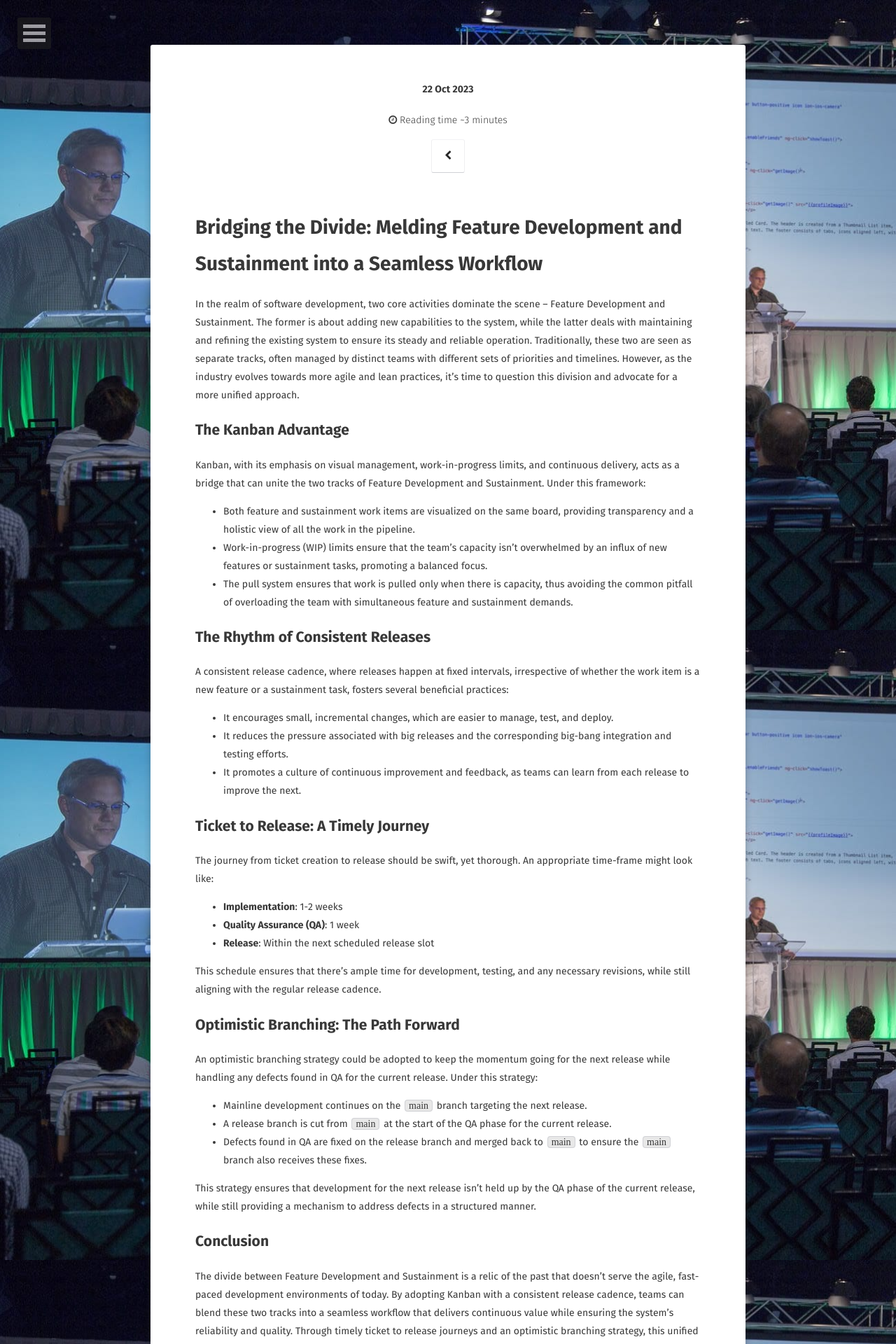
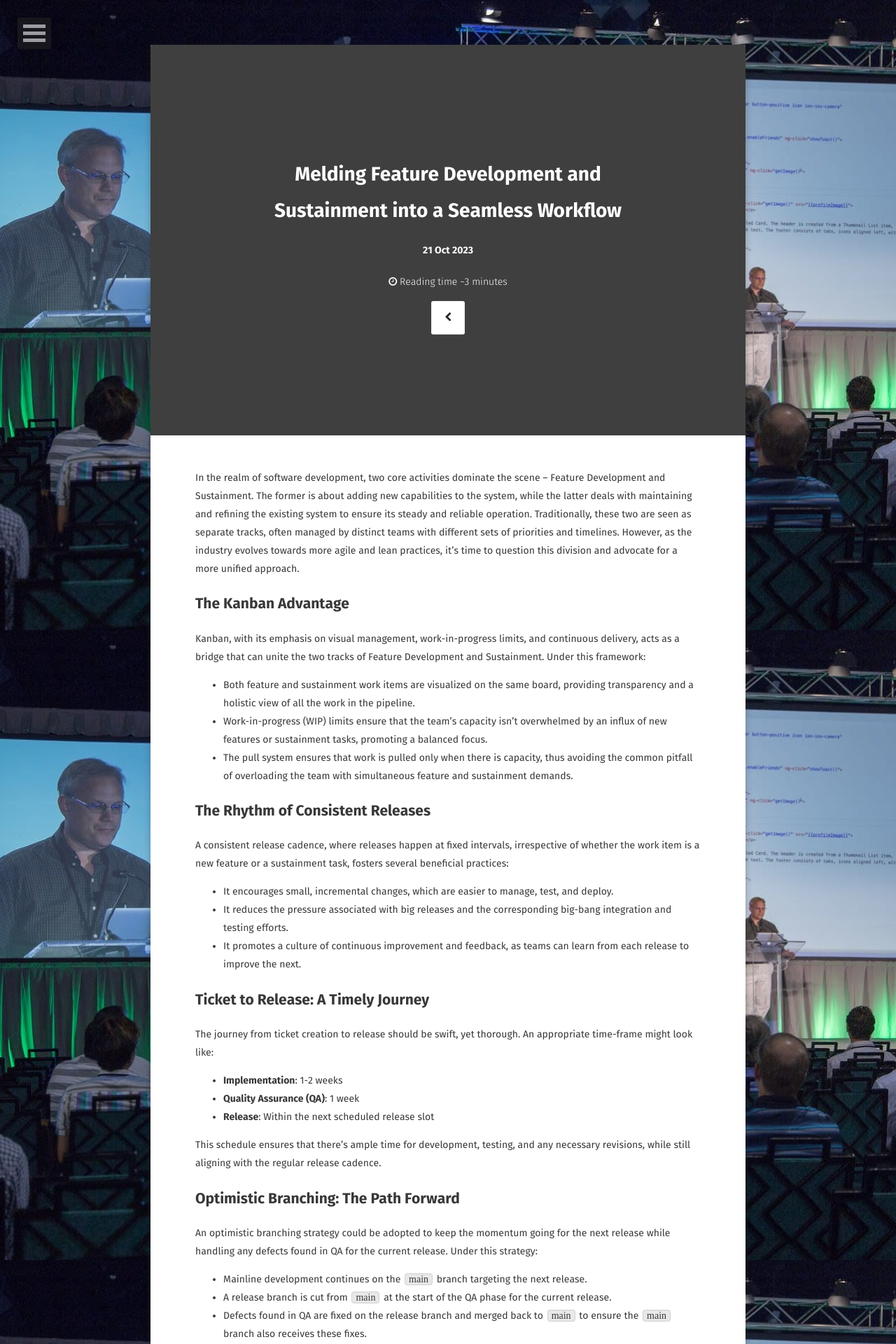
Before and after one commit to walkingriver/walkingriver.github.io, a Jekyll site: the page built from _posts/2023-10-21-bridging-the-divide.md, in a window 1280 px wide. Shown: the top 1920 px of the page at 70% size. Built offline with Jekyll 4.4.1, drawn with Linux system fonts in a browser that asks for light colours; some web fonts are replaced; our own code applies the rules of GitHub Pages for plain Markdown files; some of the changed text lies outside the part shown.

Commit message:
Fixed a typo

```diff
--- a/_posts/2023-10-21-bridging-the-divide.md
+++ b/_posts/2023-10-21-bridging-the-divide.md
@@ -1,13 +1,13 @@
 ---
 layout: post
-title: Bridging the Divide: Melding Feature Development and Sustainment into a Seamless Workflow
-date: '2023-10-21'
+title: Melding Feature Development and Sustainment into a Seamless Workflow
+date: "2023-10-21"
 author: Michael D. Callaghan
 tags:
-- Kanban
-- Software Development
-- Agile
-- Sustainment
+  - Kanban
+  - Software Development
+  - Agile
+  - Sustainment
 feature: https://walkingriver.com/assets/img/bridging-the-divide.png
 thumbnail: https://walkingriver.com/assets/img/bridging-the-divide.png
 cover_image: https://walkingriver.com/assets/img/bridging-the-divide.png
@@ -15,9 +15,9 @@ canonical_url: https://walkingriver.com/bridging-the-divide
 published: true
 ---
 
-# Bridging the Divide: Melding Feature Development and Sustainment into a Seamless Workflow
+In the realm of software development, two core activities dominate the scene – Feature Development and Sustainment. The former is about adding new capabilities to the system, while the latter deals with maintaining and refining the existing system to ensure its steady and reliable operation. Traditionally, these two are seen as separate tracks, often managed by distinct teams with different sets of priorities and timelines. However, as the industry evolves towards more agile and lean practices, it's time to question this division and advocate for a more unified approach.
 
-In the realm of software development, two core activities dominate the scene – Feature Development and Sustainment. The former is about adding new capabilities to the system, while the latter deals with maintaining and refining the existing system to ensure its steady and reliable operation. Traditionally, these two are seen as separate tracks, often managed by distinct teams with different sets of priorities and timelines. However, as the industry evolves towards more agile and lean practices, it's time to question this division and advocate for a more unified approach.
+<!-- more -->
 
 ## The Kanban Advantage
 
```
